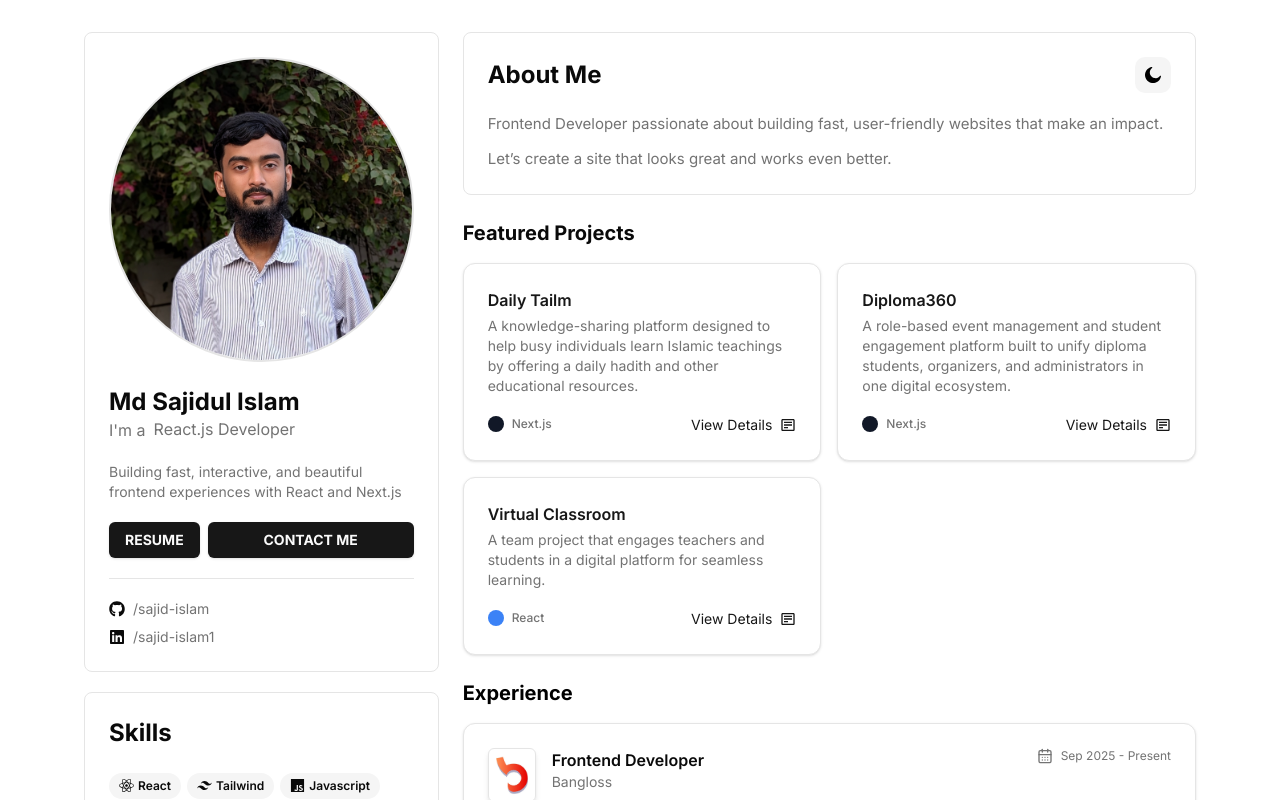
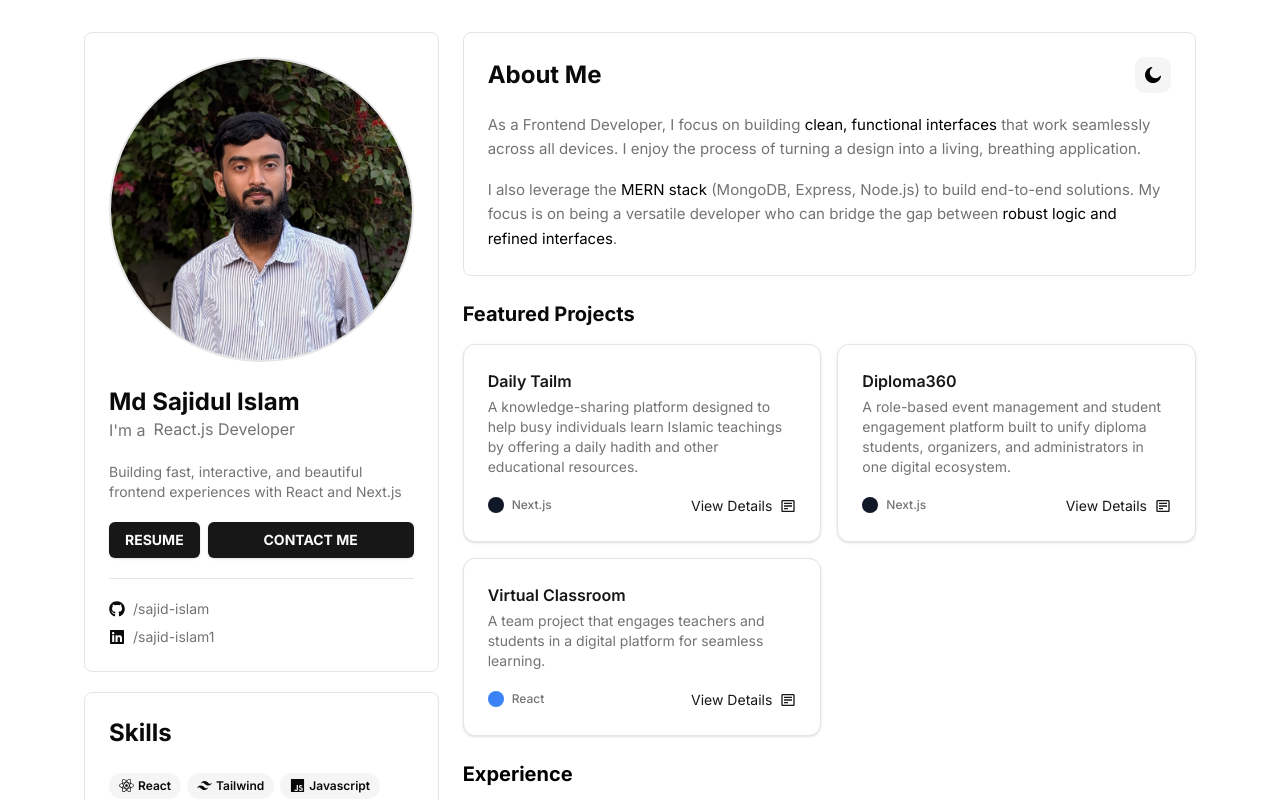
Before and after one commit to sajid-islam/portfolio-v2, a Next.js app: page / in a window 1280 px wide. Shown: the top 800 px of the page. Built offline with nearby package versions, Linux system fonts and the light colour scheme.

Commit message:
Update about me content

```diff
--- a/src/components/portfolioShowcaseComponents/AboutMe.jsx
+++ b/src/components/portfolioShowcaseComponents/AboutMe.jsx
@@ -9,13 +9,22 @@ const AboutMe = () => {
                     <ThemeSwitcher />
                 </div>
             </div>
-            <div className="text-[15px] text-[#737373] dark:text-[#a3a3a3] mt-5 space-y-3">
+            <div className="text-[15px] text-[#737373] dark:text-[#a3a3a3] mt-5 space-y-4 leading-relaxed">
                 <p>
-                    Frontend Developer passionate about building fast,
-                    user-friendly websites that make an impact.
+                    As a Frontend Developer, I focus on building{" "}
+                    <span className="text-black dark:text-white">clean, functional interfaces</span>{" "}
+                    that work seamlessly across all devices. I enjoy the process of turning a design
+                    into a living, breathing application.
                 </p>
                 <p>
-                    Let’s create a site that looks great and works even better.
+                    I also leverage the{" "}
+                    <span className="text-black dark:text-white">MERN stack</span> (MongoDB,
+                    Express, Node.js) to build end-to-end solutions. My focus is on being a
+                    versatile developer who can bridge the gap between{" "}
+                    <span className="text-black dark:text-white">
+                        robust logic and refined interfaces
+                    </span>
+                    .
                 </p>
             </div>
         </section>
```
